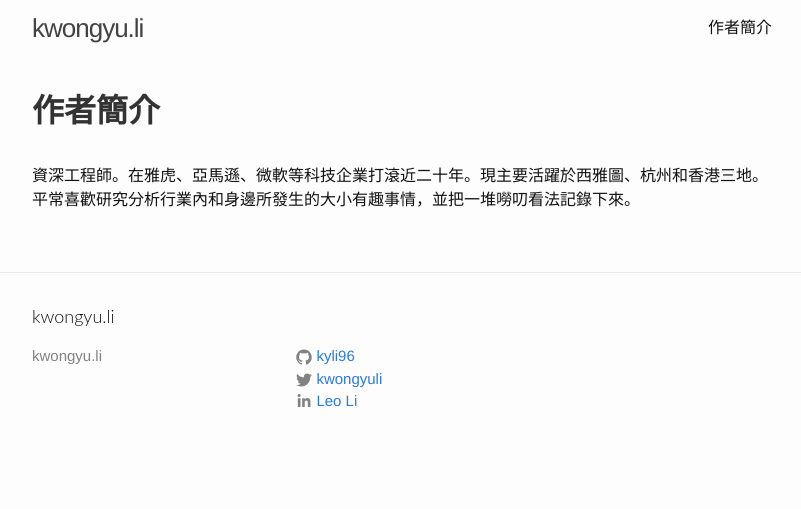
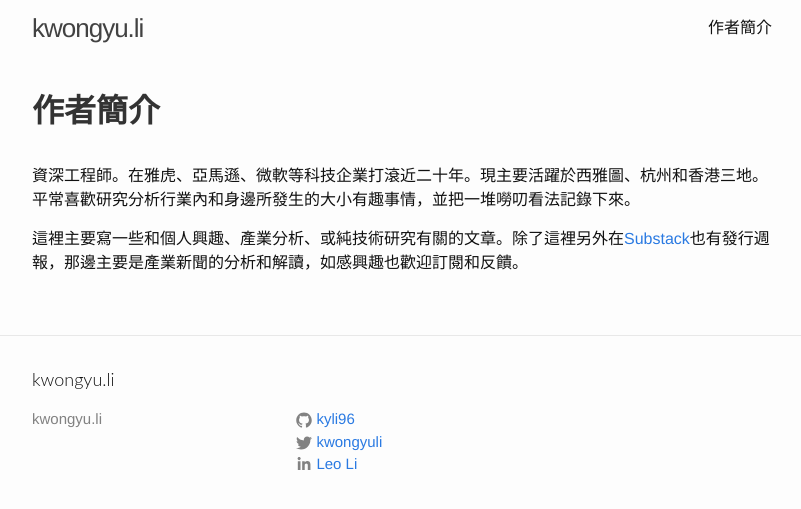
Before and after one commit to kyli96/kyli96.github.io, a Jekyll site: the page built from about.md, in a window 1280 px wide. Shown: the top 509 px of the page, without its empty margins (238-1039 px from the left). Built offline with Jekyll 4.4.1, drawn with Linux system fonts in a browser that asks for light colours.

Commit message:
Update about.md

```diff
--- a/about.md
+++ b/about.md
@@ -5,3 +5,5 @@ permalink: /about/
 ---
 
 資深工程師。在雅虎、亞馬遜、微軟等科技企業打滾近二十年。現主要活躍於西雅圖、杭州和香港三地。平常喜歡研究分析行業內和身邊所發生的大小有趣事情，並把一堆嘮叨看法記錄下來。
+
+這裡主要寫一些和個人興趣、產業分析、或純技術研究有關的文章。除了這裡另外在<a href="https://leoli.substack.com/">Substack</a>也有發行週報，那邊主要是產業新聞的分析和解讀，如感興趣也歡迎訂閱和反饋。
```
